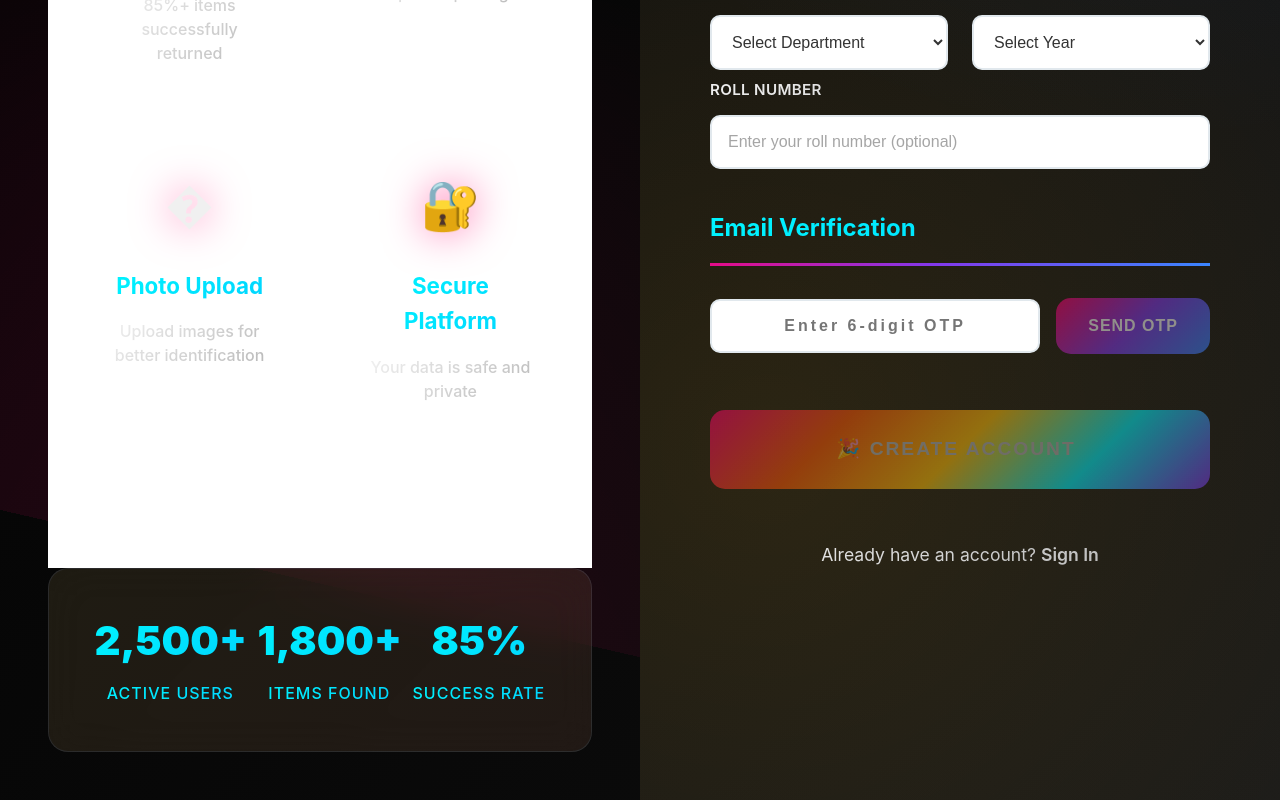
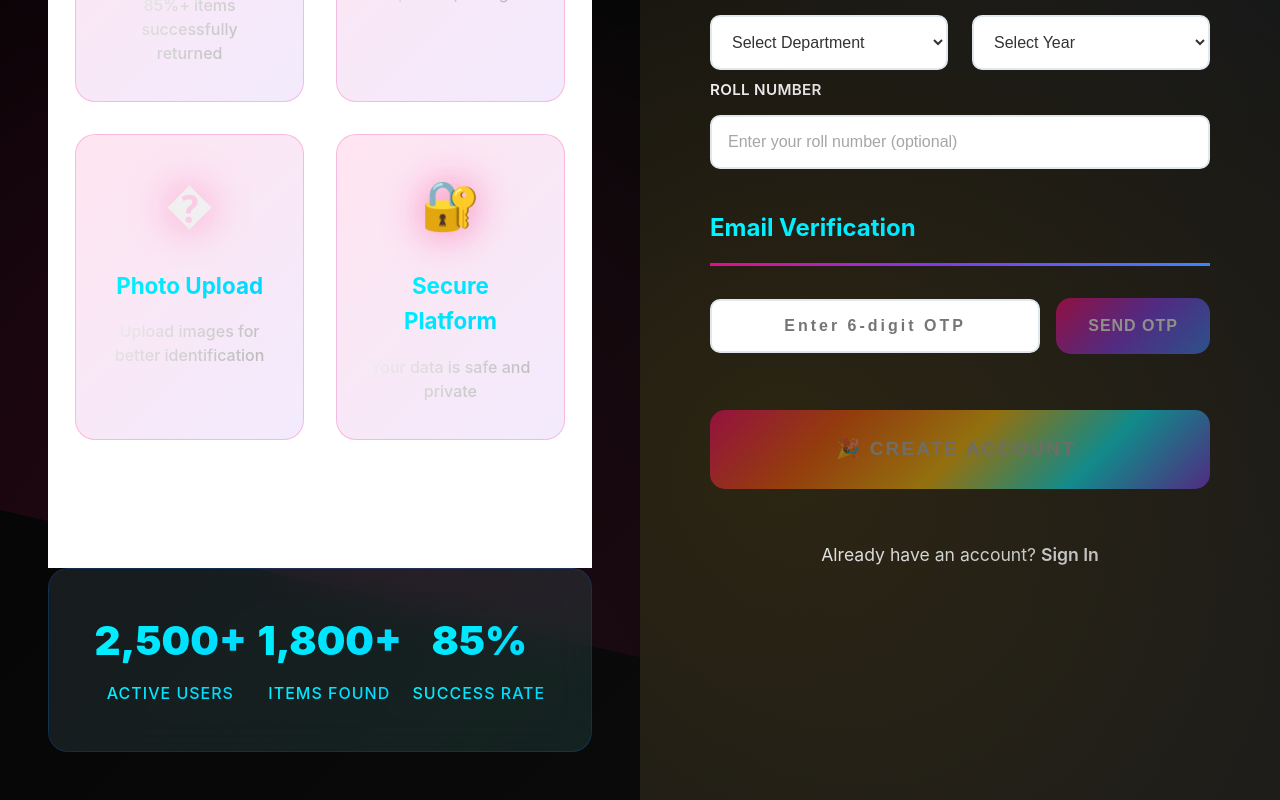
Before and after one commit to Pawan-Kumar-56/lostfound-frontend, a React (Vite) app: page /register in a window 1280 px wide. Shown: the part 947-1747 px from the top of the page. Built offline with nearby package versions, Linux system fonts and the light colour scheme.

Commit message:
Update feature and stats backgrounds to match black theme

```diff
--- a/src/Register.css
+++ b/src/Register.css
@@ -148,11 +148,11 @@ body {
 }
 
 .feature-item {
-  background: var(--bg-glass);
+  background: linear-gradient(135deg, rgba(255, 0, 110, 0.1) 0%, rgba(131, 56, 236, 0.1) 100%);
   backdrop-filter: blur(20px);
   padding: 2rem;
   border-radius: 20px;
-  border: 1px solid var(--border-color);
+  border: 1px solid rgba(255, 0, 110, 0.2);
   text-align: center;
   transition: all 0.4s cubic-bezier(0.4, 0, 0.2, 1);
   position: relative;
@@ -216,11 +216,11 @@ body {
 .stats-section {
   display: flex;
   justify-content: space-around;
-  background: var(--bg-glass);
+  background: linear-gradient(135deg, rgba(58, 134, 255, 0.1) 0%, rgba(0, 245, 255, 0.1) 100%);
   backdrop-filter: blur(20px);
   padding: 2.5rem;
   border-radius: 20px;
-  border: 1px solid var(--border-color);
+  border: 1px solid rgba(58, 134, 255, 0.2);
   position: relative;
   overflow: hidden;
 }
```
